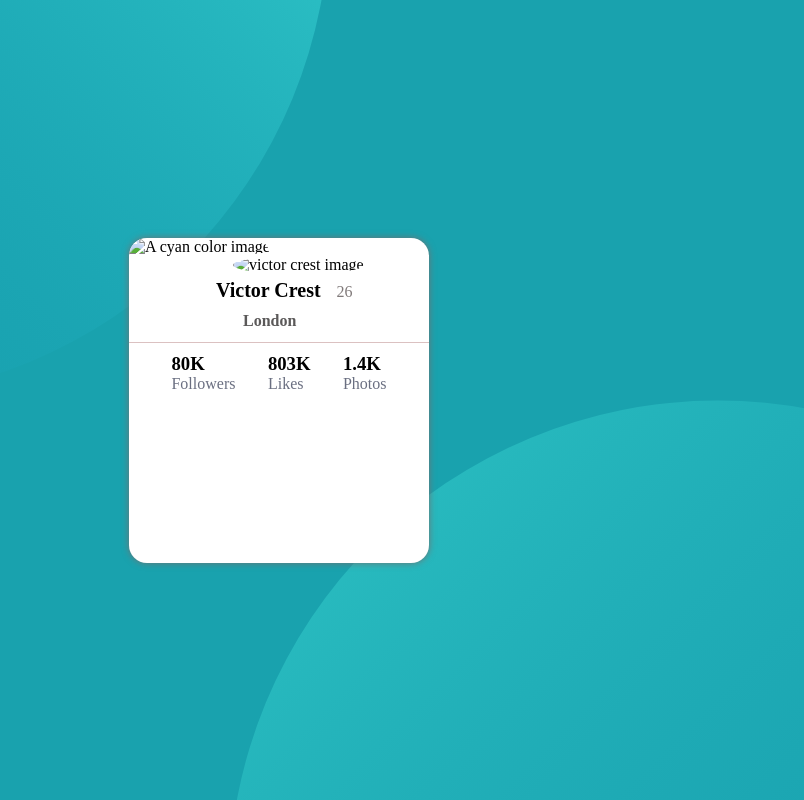
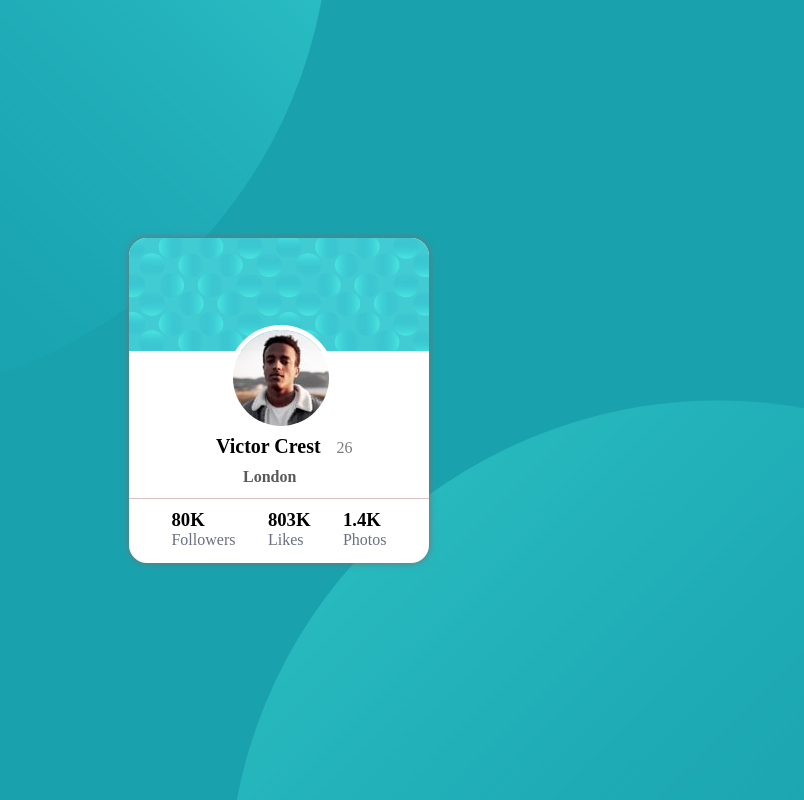
Before and after one commit to Ali-Msheik/Profile-making-front-end-mentor-challenge, a plain HTML site: page index.html in a window 1280 px wide. Shown: the whole page, without its empty margins (361-1165 px from the left). Drawn offline with Linux system fonts and the light colour scheme; files whose address does not match are found by name.

Commit message:
updated html file

```diff
--- a/index.html
+++ b/index.html
@@ -4,7 +4,7 @@
   <meta charset="UTF-8">
   <meta name="viewport" content="width=device-width, initial-scale=1.0">
 
-  <link rel="icon" type="image/png" sizes="32x32" href="./images/favicon-32x32.png">
+  <link rel="icon" type="image/png" sizes="32x32" href="favicon-32x32.png">
 
   <title>Frontend Mentor | Profile card component</title>
   <link rel="stylesheet" href="style.css">
@@ -13,8 +13,8 @@
 <body>
   <!-- here i initialized my first container by the mian tag which will include the whole card info-->
   <main>
-    <img class="image1" src="./images/bg-pattern-card.svg" alt=" A cyan color image">
-    <img  class="image2" src="./images/image-victor.jpg" alt=" victor crest image ">
+    <img class="image1" src="bg-pattern-card.svg" alt=" A cyan color image">
+    <img  class="image2" src="image-victor.jpg" alt=" victor crest image ">
 <!-- here  i initailized another sub-container bu using article tag  which will hold also some info  of my card-->
 <article>
     <div class="article">
```
